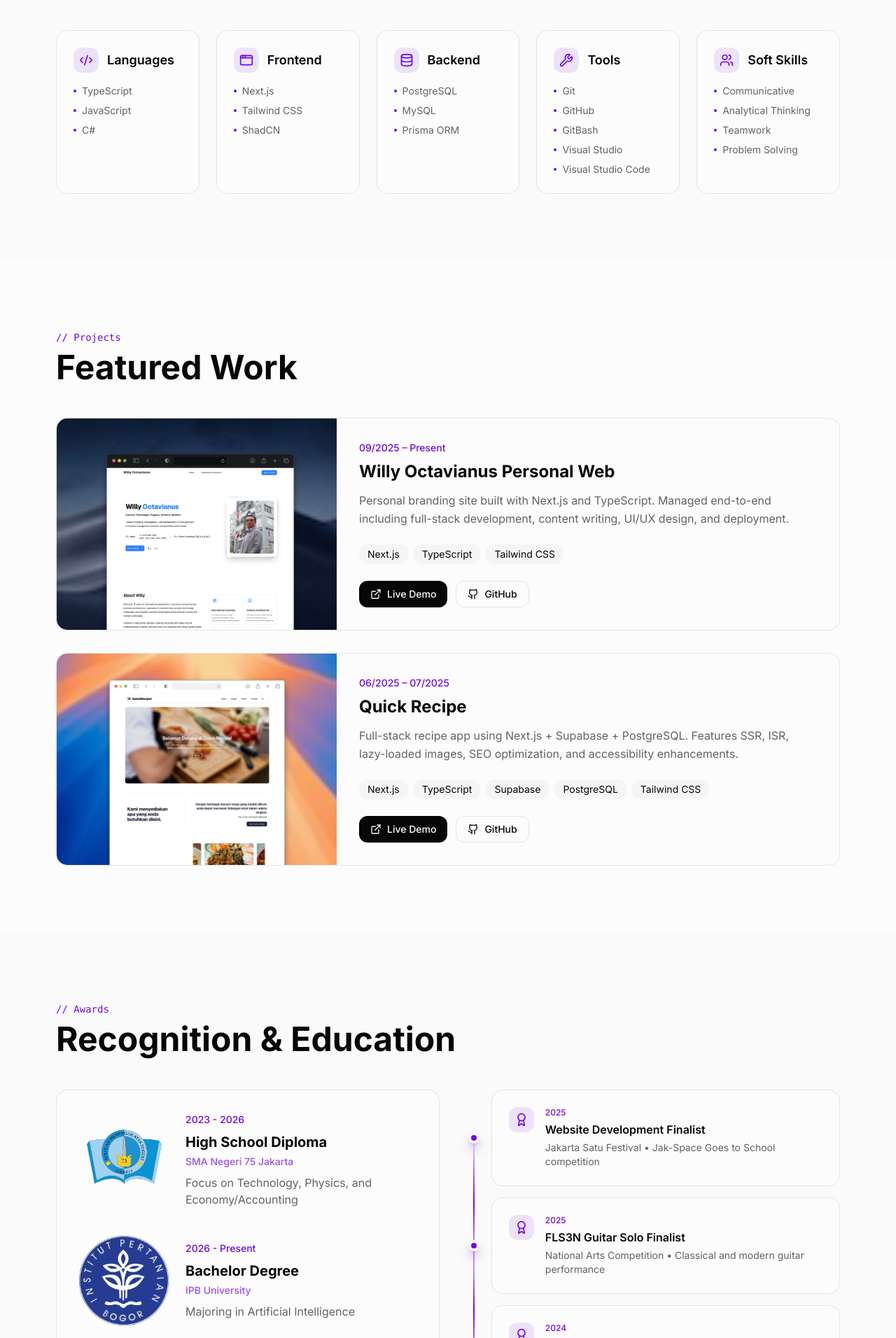
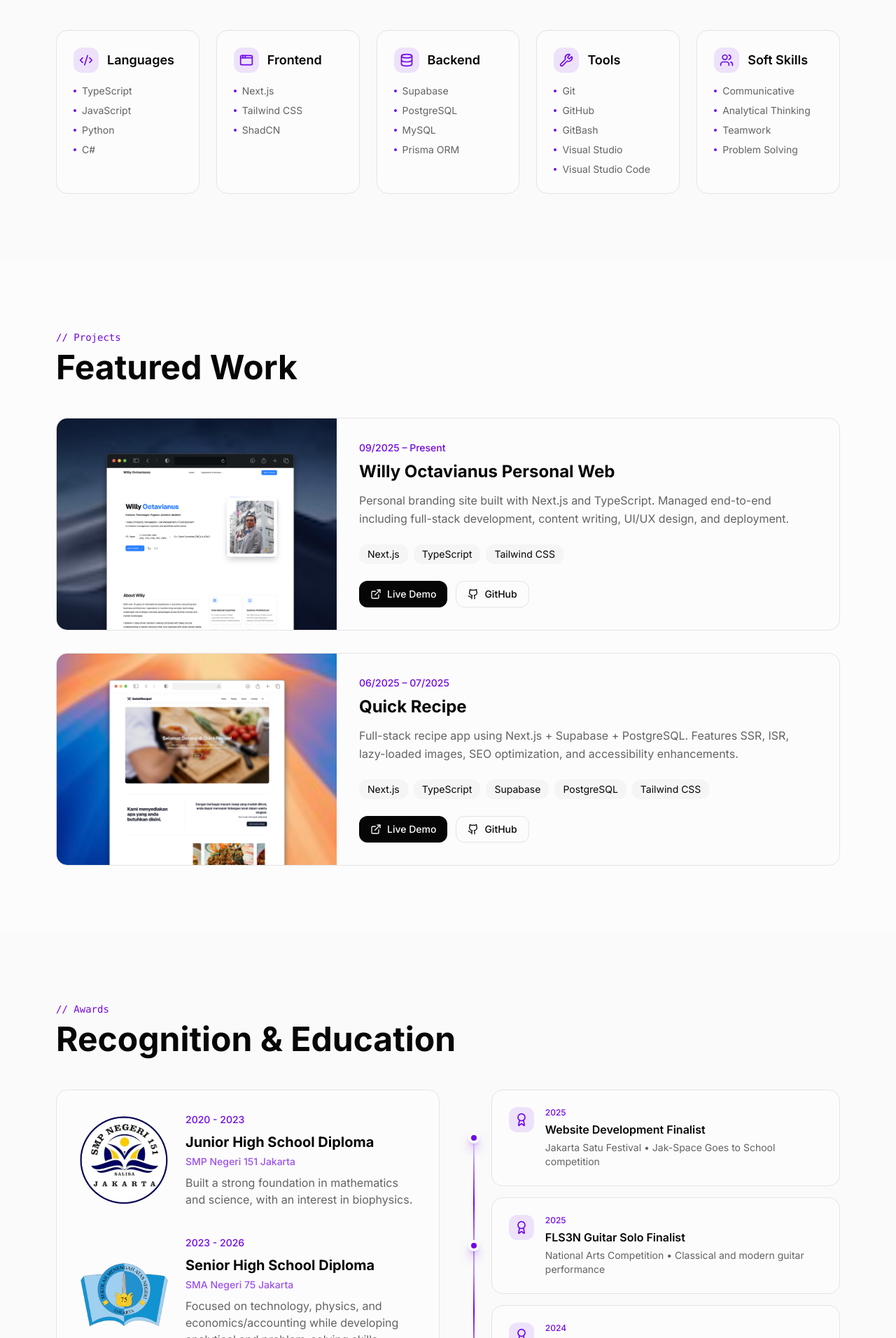
Before and after one commit to irh-nr/irhamna-radhi-web, a Next.js app: page / in a window 1280 px wide. Shown: the part 1748-3660 px from the top of the page at 70% size. Built offline with nearby package versions, Linux system fonts and the light colour scheme.

Commit message:
minor fix and content update

```diff
--- a/src/components/sections/awards.tsx
+++ b/src/components/sections/awards.tsx
@@ -44,17 +44,27 @@ const achievements = [
 
 const education = [
   {
+    year: "2020 - 2023",
+    title: "Junior High School Diploma",
+    institution: "SMP Negeri 151 Jakarta",
+    description:
+      "Built a strong foundation in mathematics and science, with an interest in biophysics.",
+    logo: "/Logo_SMPN151.png", // Add your school logo URL here
+  },
+  {
     year: "2023 - 2026",
-    title: "High School Diploma",
+    title: "Senior High School Diploma",
     institution: "SMA Negeri 75 Jakarta",
-    description: "Focus on Technology, Physics, and Economy/Accounting",
+    description:
+      "Focused on technology, physics, and economics/accounting while developing analytical and problem-solving skills.",
     logo: "/Logo_SMAN75.png", // Add your school logo URL here
   },
   {
     year: "2026 - Present",
-    title: "Bachelor Degree",
+    title: "Bachelor's Degree",
     institution: "IPB University",
-    description: "Majoring in Artificial Intelligence",
+    description:
+      "Majoring in Artificial Intelligence, with a focus on machine learning, programming, and computational problem-solving.",
     logo: "/Logo_IPB.png", // Add your university logo URL here
   },
 ];
--- a/src/components/sections/skills.tsx
+++ b/src/components/sections/skills.tsx
@@ -7,7 +7,7 @@ const skillCategories = [
   {
     title: "Languages",
     icon: Code2,
-    skills: ["TypeScript", "JavaScript", "C#"],
+    skills: ["TypeScript", "JavaScript", "Python", "C#"],
   },
   {
     title: "Frontend",
@@ -17,7 +17,7 @@ const skillCategories = [
   {
     title: "Backend",
     icon: Database,
-    skills: ["PostgreSQL", "MySQL", "Prisma ORM"],
+    skills: ["Supabase", "PostgreSQL", "MySQL", "Prisma ORM"],
   },
   {
     title: "Tools",
```
Also changed, not shown: public/Logo_SMAN75.png, public/Logo_SMPN151.png (added).
